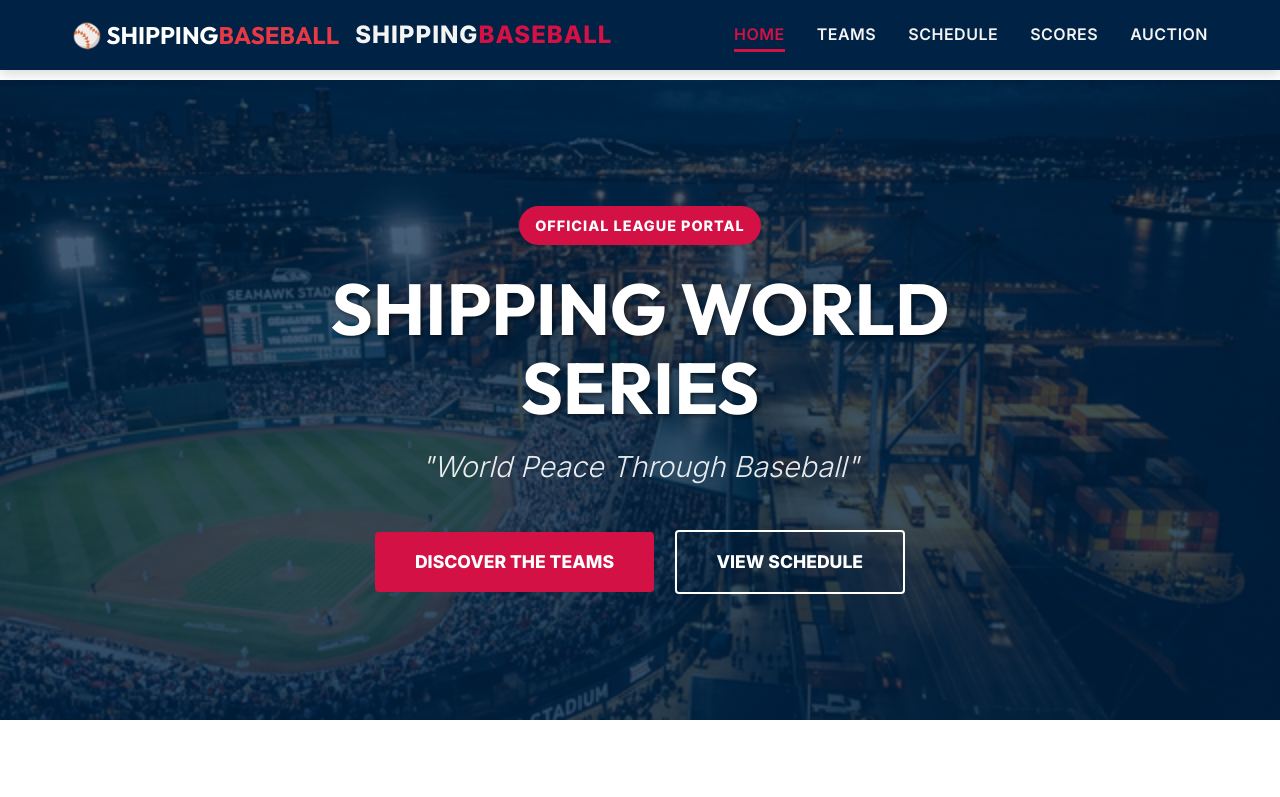
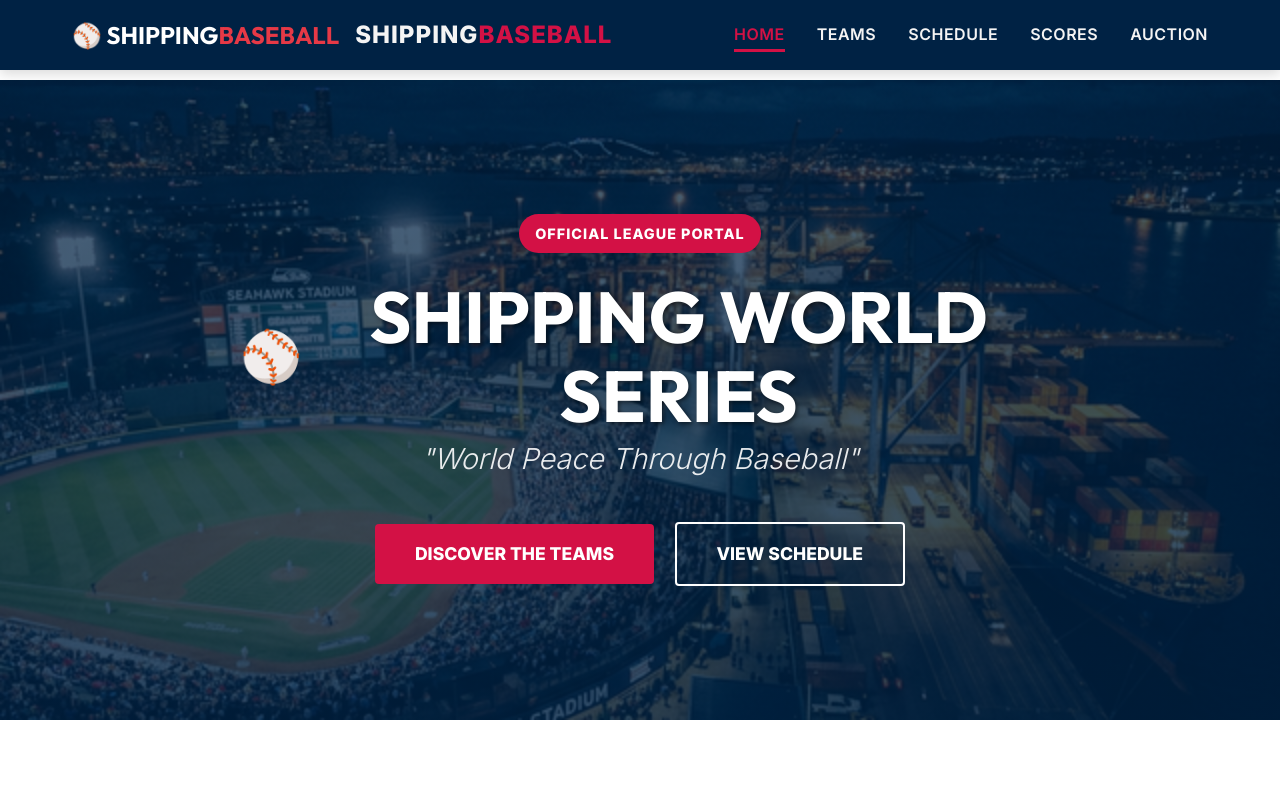
Before and after one commit to maala1512-eng/shippingbaseball, a plain HTML site: page index.html in a window 1280 px wide. Shown: the top 797 px of the page. Drawn offline with Linux system fonts and the light colour scheme; files whose address does not match are found by name.

Commit message:
Update index.html

```diff
--- a/index.html
+++ b/index.html
@@ -44,7 +44,10 @@
         <section class="hero">
             <div class="hero-content">
                 <span class="badge">Official League Portal</span>
-                <h1>Shipping World Series</h1>
+              <div style="display:flex; align-items:center; gap:15px;">
+  <span style="font-size:50px;">⚾</span>
+  <h1 style="margin:0;">Shipping World Series</h1>
+</div>
                 <p class="tagline">"World Peace Through Baseball"</p>
                 <a href="teams.html" class="btn btn-primary">Discover the Teams</a>
                 <a href="schedule.html" class="btn btn-outline">View Schedule</a>
```
